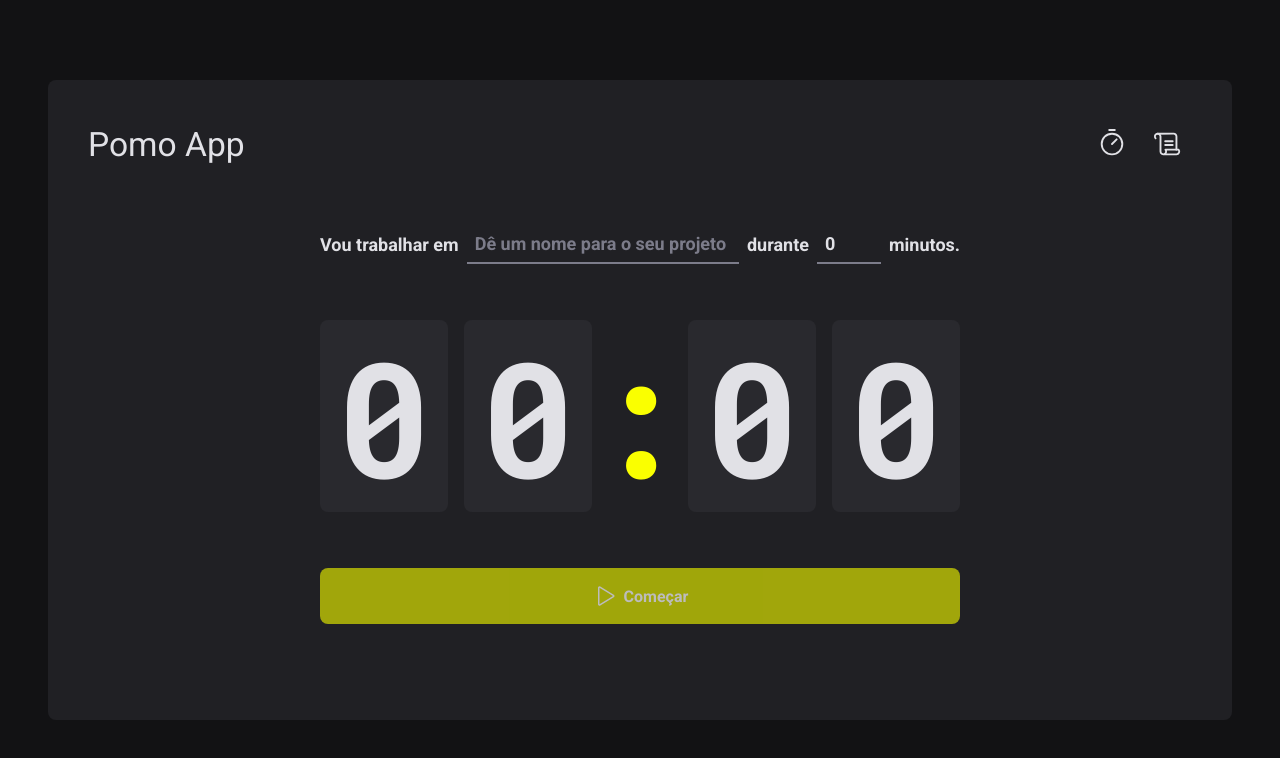
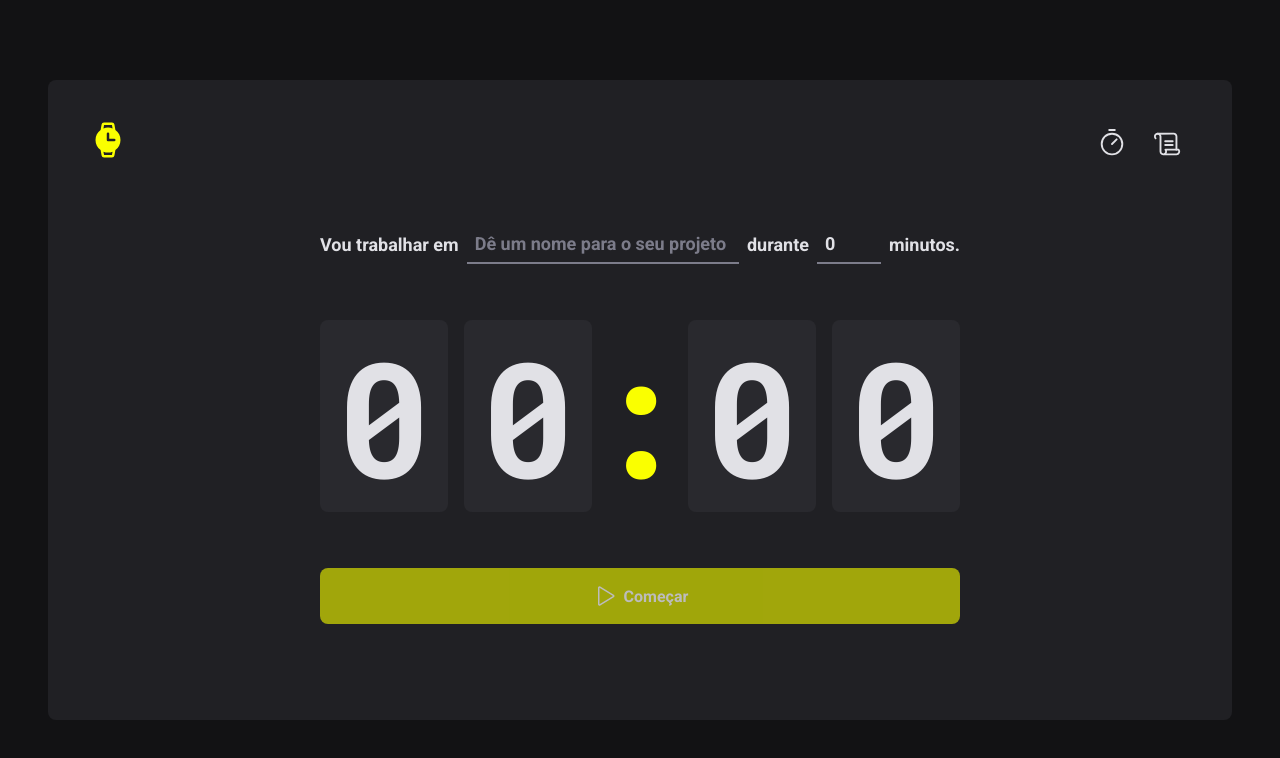
Before and after one commit to felipenobrg/pomodoro-app-react, a React (Vite) app: page / in a window 1280 px wide. Shown: the top 758 px of the page. Built offline with nearby package versions, Linux system fonts and the light colour scheme.

Commit message:
changing the logo

```diff
--- a/src/components/Header/index.tsx
+++ b/src/components/Header/index.tsx
@@ -1,4 +1,4 @@
-import { Scroll, Timer } from 'phosphor-react'
+import { Scroll, Timer, Watch } from 'phosphor-react'
 import { HeaderContainer } from './styles'
 import { NavLink } from 'react-router-dom'
 
@@ -7,7 +7,9 @@ export const Header = () => {
     <HeaderContainer>
       <span>
         <p>
-          <span> Pomo App </span>
+          <span>
+            <Watch size={40} color="#faff00" weight="fill" />
+          </span>
         </p>
       </span>
       <nav>
--- a/src/pages/History/index.tsx
+++ b/src/pages/History/index.tsx
@@ -9,7 +9,6 @@ export const History = () => {
     <HistoryContainer>
       <h1>Meu histórico</h1>
 
-      <pre>{JSON.stringify(cycles, null, 2)}</pre>
       <HistoryList>
         <table>
           <thead>
```
